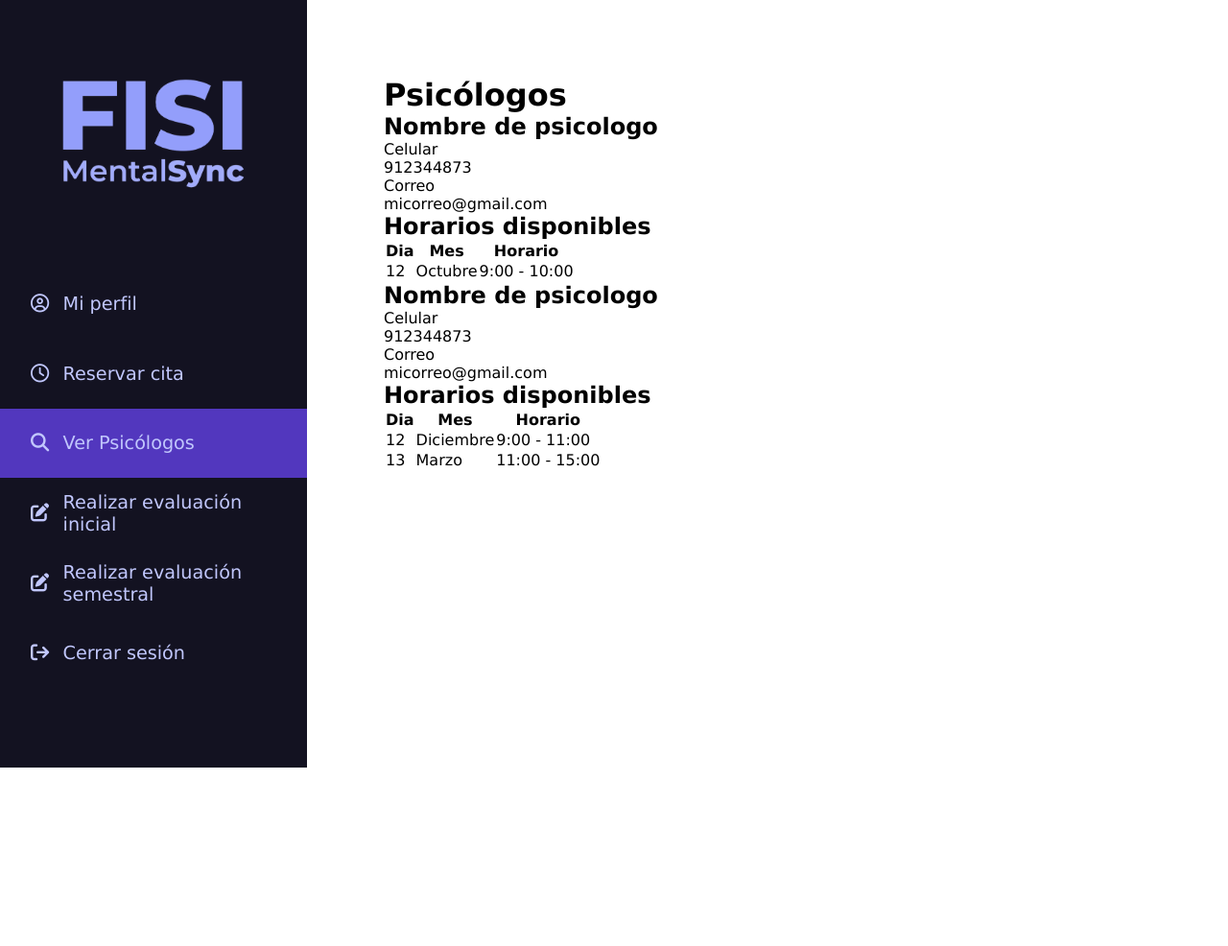
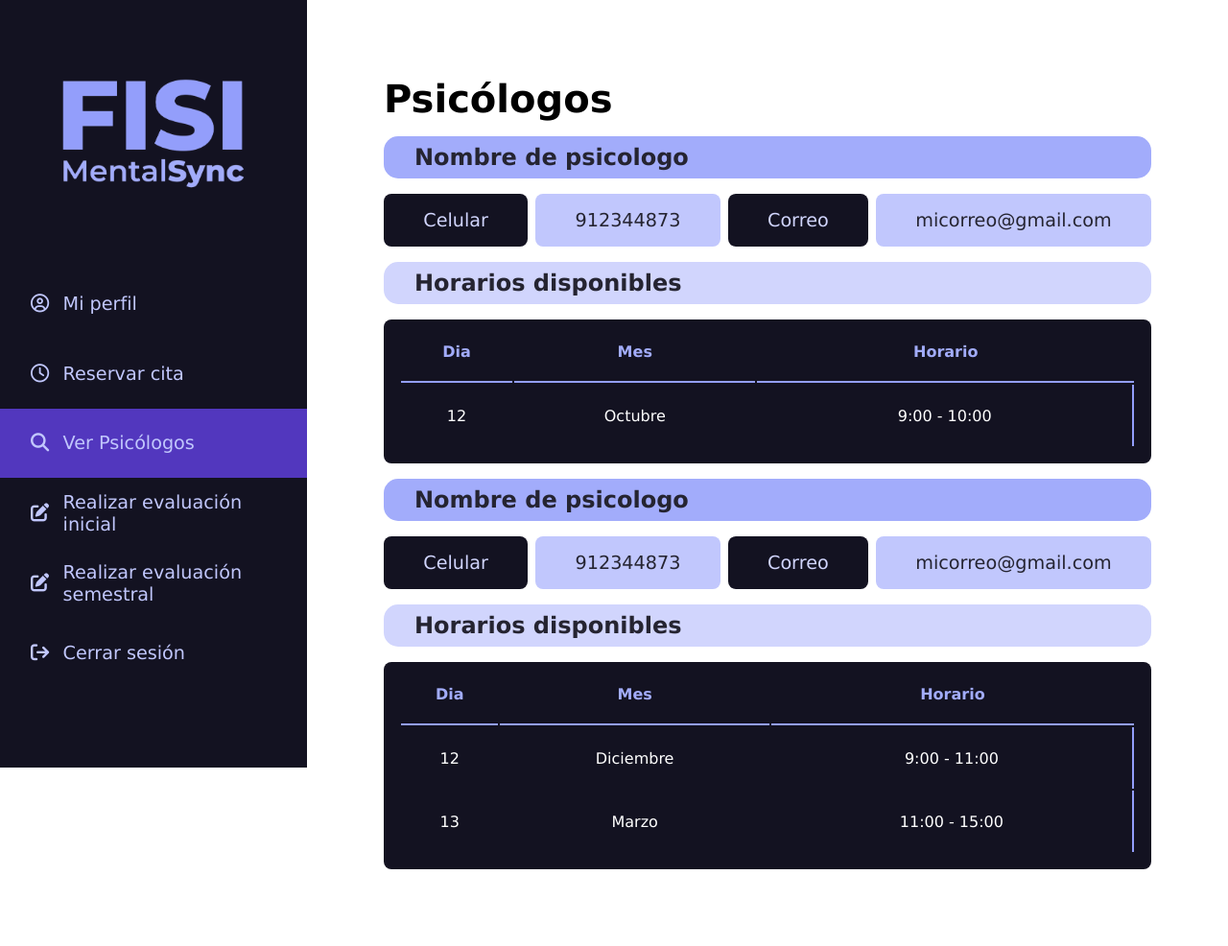
Before and after one commit to antidv/FISIMentalSync-Prototype, a PHP site: page /pages/psicologos.html in a window 1280 px wide. Shown: the whole page at 96% size. Before the commit the page ends 800 px from the top, so only its background shows below. Run offline with PHP 8.4, Linux system fonts and the light colour scheme; some libraries are stand-ins or nearby versions.

Commit message:
avance de citas y psicologos [estatico]

```diff
--- a/FISIMentalSync - FrontEnd/css/psicologos.css
+++ b/FISIMentalSync - FrontEnd/css/psicologos.css
@@ -15,10 +15,92 @@ html, body {
 .contenedor-psicologos{
   display: grid;
   grid-template-columns: 25% 75%;
-  height: 100vh;
 }
 
 .psicologos{
-  background-color: rgb(255, 255, 255);
+  background-color: var(--white-50);
   padding: 5rem;
+  display: grid;
+  gap: 1rem;
 }
+
+.psicologo{
+  display: grid;
+  gap: 1rem;
+}
+
+h1{
+  font-size: 2.5rem;
+}
+
+h2{
+  background-color: var(--secondary1-50);
+  color: var(--neutral-100);
+  border-radius: 15px;
+  padding: 0.5rem 2rem;
+  box-sizing: border-box;
+  display: flex;
+  align-items: center;
+}
+
+h2:nth-child(1){
+  background-color: var(--secondary1-200);
+}
+
+.contenedor-info{
+  display: grid;
+  gap: 0.5rem;
+  grid-template-columns: auto auto auto auto;
+}
+
+.texto-etiqueta{
+  background-color: var(--neutral-500);
+  color: var(--secondary1-50);
+  font-size: clamp(0.8rem,1.5vw,1.2rem);
+  border-radius: 8px;
+  padding: 1rem;
+  box-sizing: border-box;
+  display: flex;
+  align-items: center;
+  justify-content: center;
+}
+
+.texto-info{
+  background-color: var(--secondary1-100);
+  color: var(--neutral-100);
+  font-size: clamp(0.8rem,1.5vw,1.2rem);
+  border-radius: 8px;
+  padding: 1rem;
+  box-sizing: border-box;
+  display: flex;
+  align-items: center;
+  justify-content: center;
+}
+
+
+.tabla-horario{
+  background-color: var(--neutral-50);
+  border-radius: 8px;
+  color: var(--white-50);
+  padding: 0 1rem 1rem 1rem;
+  width: 100%;
+}
+
+.encabezado-tabla-horario{
+  color: var(--secondary1-200);
+  text-align: center;
+  height: 4rem;
+}
+
+th {
+  border-bottom: 2px solid var(--secondary1-300);
+}
+
+.contenido-tabla-horario{
+  text-align: center;
+  height: 4rem;
+}
+
+td:last-child{
+  border-right: 2px solid var(--secondary1-300);
+}
```
Also changed, not shown: FISIMentalSync - FrontEnd/css/citas.css (+46 -2 lines).
